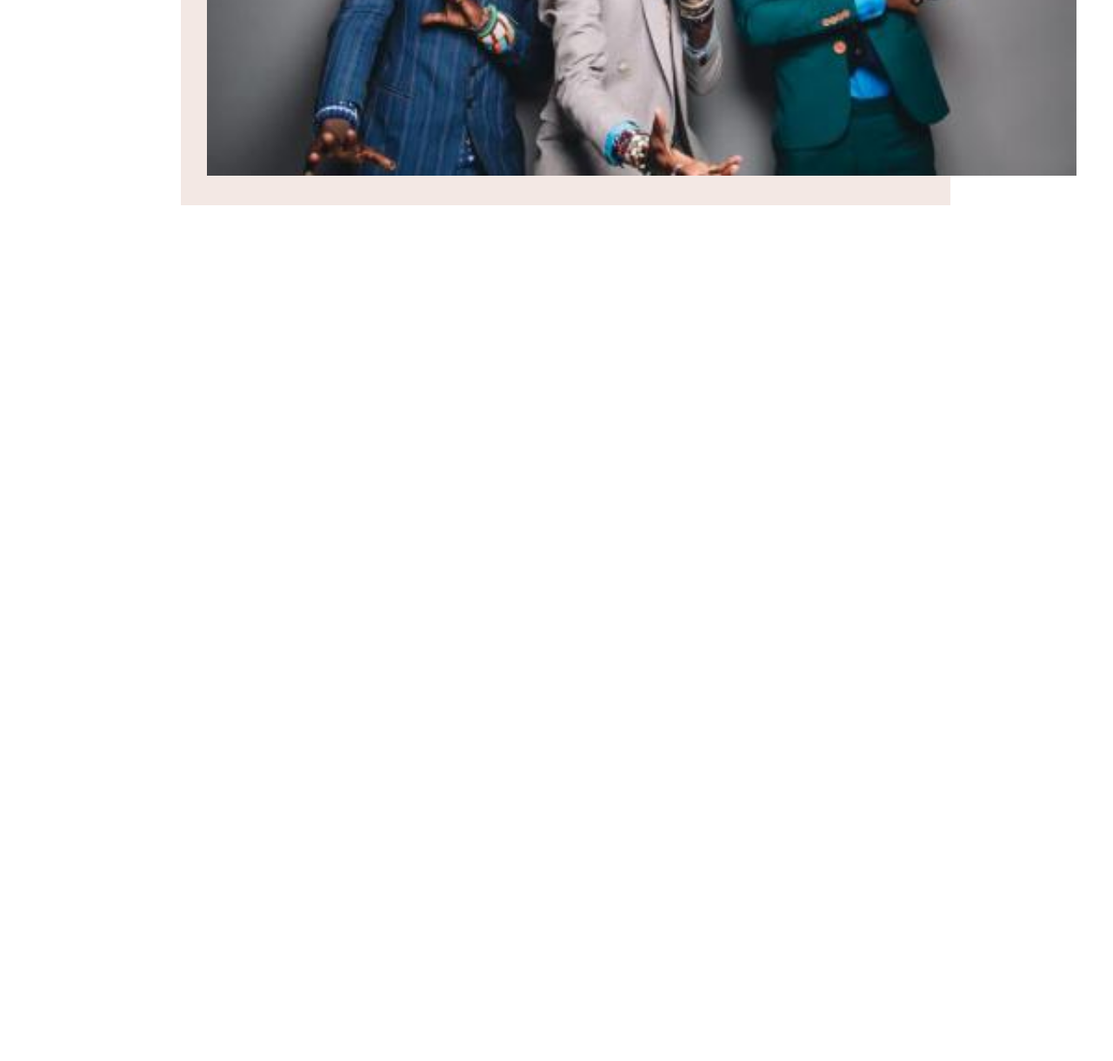
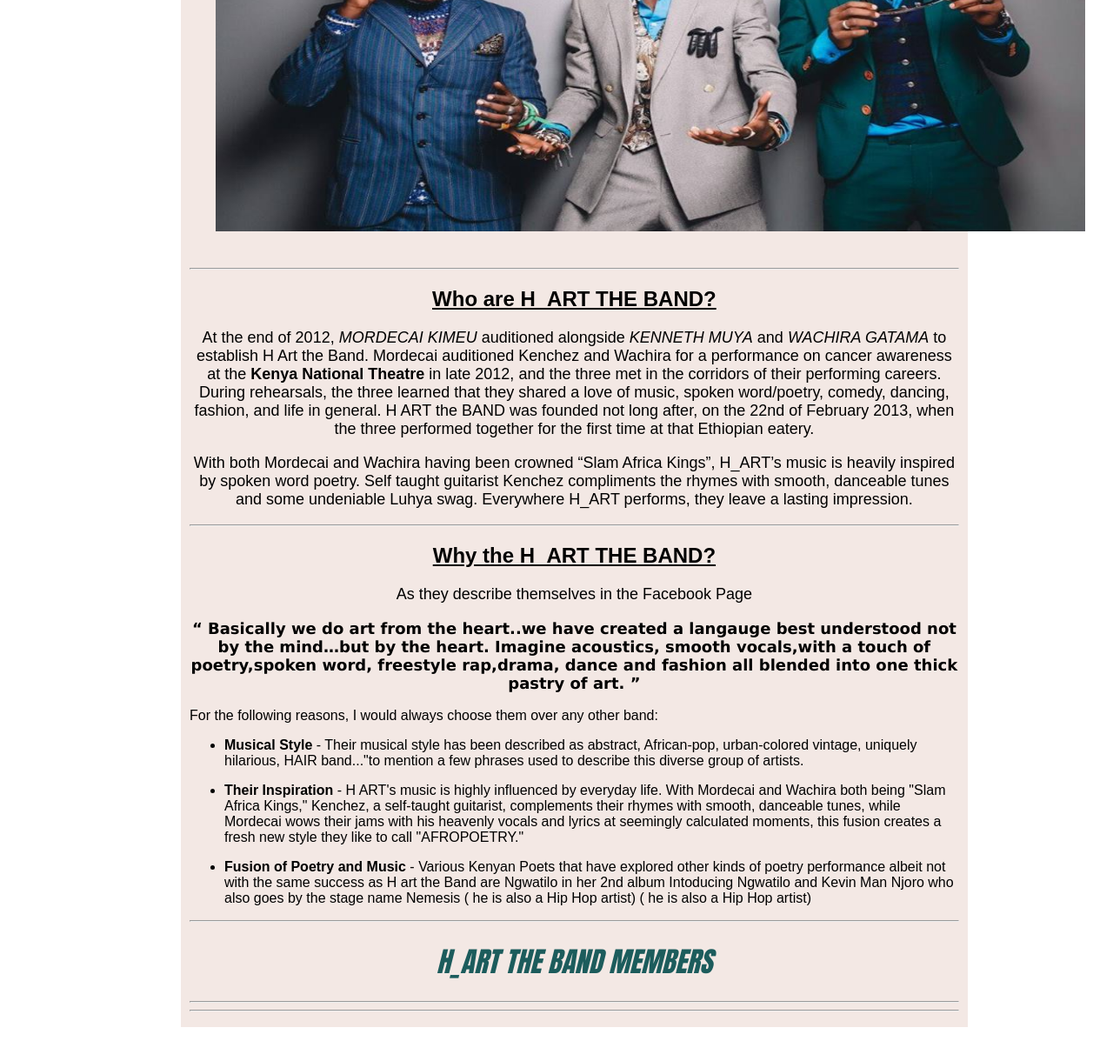
Before and after one commit to WilsonKinyua/fav-band, a plain HTML site: page index.html in a window 1280 px wide. Shown: the part 500-1720 px from the top of the page at 87% size. Before the commit the page ends 800 px from the top, so only its background shows below. Drawn offline with Linux system fonts and the light colour scheme.

Commit message:
who is H_ART THE BAND done

```diff
--- a/index.html
+++ b/index.html
@@ -1,5 +1,6 @@
 <!DOCTYPE html>
 <html lang="en">
+
 <head>
     <meta charset="UTF-8">
     <meta http-equiv="X-UA-Compatible" content="IE=edge">
@@ -7,16 +8,85 @@
     <title>Fav Band - H_ART THE BAND</title>
     <link rel="stylesheet" href="main.css">
 </head>
+
 <body>
     <div class="container">
         <!-- title -->
-        <div class="band_name">
-            <h1>H_ART THE BAND</h1>
+        <div id="band_name">
+            <h1><strong><em>H_ART THE BAND</em></strong></h1>
+        </div>
+        <p id="quote">
+            <q>
+                In hope, dreams are dreamt and the dreamers go out there to chase that dream till it’s in their reach
+            </q>
+            – H_ART the BAND
+        </p>
+        <div class="home">
+            <img class="band_img" src="./images/h-art-the-band.jpg" alt="Band Image">
         </div>
 
-        <div class="home">
-            <img class="band_img" src="./images/hart_the_band.jpg" alt="Band Image">
+        <div class="who_are">
+            <hr>
+            <h2>Who are H_ART THE BAND?</h1>
+                <p>
+                    At the end of 2012, <em>MORDECAI KIMEU</em> auditioned alongside <em>KENNETH MUYA</em> and
+                    <em>WACHIRA GATAMA</em> to establish H Art the Band. Mordecai auditioned Kenchez and Wachira for a
+                    performance on cancer awareness at the <strong>Kenya National Theatre</strong> in late 2012, and the
+                    three met in the
+                    corridors of their performing careers. During rehearsals, the three learned that they shared a love
+                    of music, spoken word/poetry, comedy, dancing, fashion, and life in general. H ART the BAND was
+                    founded not long after, on the 22nd of February 2013, when the three performed together for the
+                    first time at that Ethiopian eatery.
+                </p>
+                <p>
+                    With both Mordecai and Wachira having been crowned <q>Slam Africa Kings</q>, H_ART’s music is
+                    heavily
+                    inspired by spoken word poetry. Self taught guitarist Kenchez compliments the rhymes with smooth,
+                    danceable tunes and some undeniable Luhya swag. Everywhere H_ART performs, they leave a lasting
+                    impression.
+                </p>
         </div>
+        <hr>
+        <div class="who_are">
+            <h2>Why the H_ART THE BAND?</h1>
+                <p>
+                    As they describe themselves in the Facebook Page
+                </p>
+                <p class="fb_quote">
+                    <q>
+                        Basically we do art from the heart..we have created a langauge best understood not by the
+                        mind…but by the heart. Imagine acoustics, smooth vocals,with a touch of poetry,spoken word,
+                        freestyle rap,drama, dance and fashion all blended into one thick pastry of art.
+                    </q>
+                </p>
+
+        </div>
+        <p>
+            For the following reasons, I would always choose them over any other band:
+            <ul>
+                <li><strong>Musical Style</strong> - Their musical style has been described as abstract, African-pop,
+                    urban-colored vintage, uniquely hilarious, HAIR band..."to mention a few phrases used to describe
+                    this diverse group of artists.</li>
+            </ul>
+            <ul>
+                <li><strong>Their Inspiration</strong> - H ART's music is highly influenced by everyday life. With
+                    Mordecai and Wachira both being "Slam Africa Kings," Kenchez, a self-taught guitarist, complements
+                    their rhymes with smooth, danceable tunes, while Mordecai wows their jams with his heavenly vocals
+                    and lyrics at seemingly calculated moments, this fusion creates a fresh new style they like to call
+                    "AFROPOETRY."</li>
+            </ul>
+            <ul>
+                <li><strong>Fusion of Poetry and Music</strong> - Various Kenyan Poets that have explored other kinds of
+                    poetry performance albeit not with the same success as H art the Band are Ngwatilo in her 2nd album
+                    Intoducing Ngwatilo and Kevin Man Njoro who also goes by the stage name Nemesis ( he is also a Hip
+                    Hop artist) ( he is also a Hip Hop artist)</li>
+            </ul>
+        </p>
+        <hr>
+        <h1 id="members">H_ART THE BAND MEMBERS</h2>
+            <hr>
+            <hr>
     </div>
 </body>
+
 </html>
--- a/main.css
+++ b/main.css
@@ -4,22 +4,63 @@
     author: wilson Kinyua
 
 */
+body {
+    font-family: Arial, Helvetica, sans-serif;
+}
+
 .container {
     background-color: rgb(243, 232, 228);
     height: 100%;
     width: 70%;
     margin: 50px 200px;
+    padding: 10px;
 }
 
-.band_name {
+#band_name {
     padding-top: 100px;
     text-align: center;
     padding: 10px;
-    border: 1px chocolate solid;
+    border: 1px rgb(0, 0, 215) solid;
     margin: 20px;
+    color: rgb(0, 0, 215);
+    text-transform: uppercase;
+    font-weight: 900;
 }
 
 .band_img {
     width: 1000px;
     padding: 30px;
+    border-radius: 15px !important;
+    height: 500px;
 }
+.who_are {
+    text-align: center;
+}
+
+.who_are p {
+    font-size: 18px;
+    /* font-weight: 700; */
+}
+
+.who_are h2 {
+    text-align: center;
+    text-decoration: underline;
+}
+
+#quote {
+    text-align: center;
+    color: red;
+}
+
+.fb_quote {
+    font-weight: 900;
+    font-family: 'Lucida Sans', 'Lucida Sans Regular', 'Lucida Grande', 'Lucida Sans Unicode', Geneva, Verdana, sans-serif;
+}
+
+#members {
+    text-align: center;
+    font-size: 2em;
+    color: rgb(28, 92, 92);
+    font-family: Impact, Haettenschweiler, 'Arial Narrow Bold', sans-serif;
+    font-style: italic;
+}
```
Also changed, not shown: images/h-art-the-band.jpg (added), images/hart_the_band.jpg (deleted).
